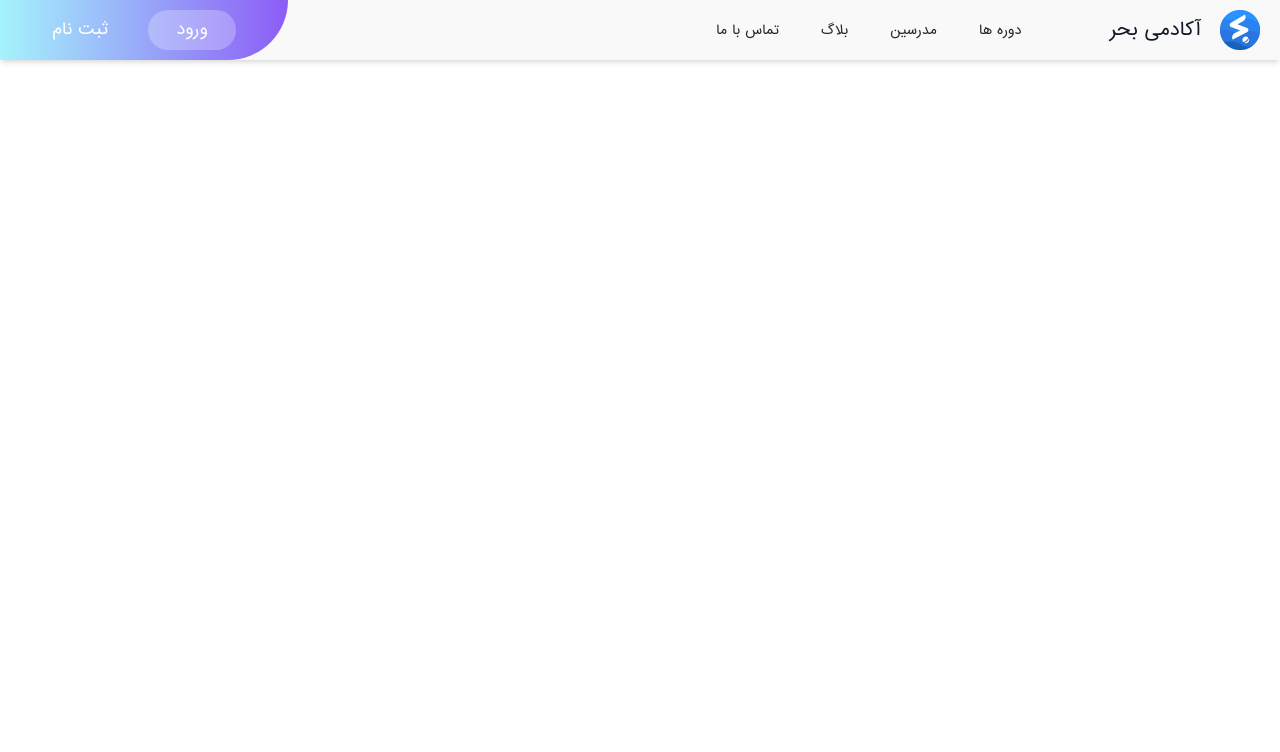
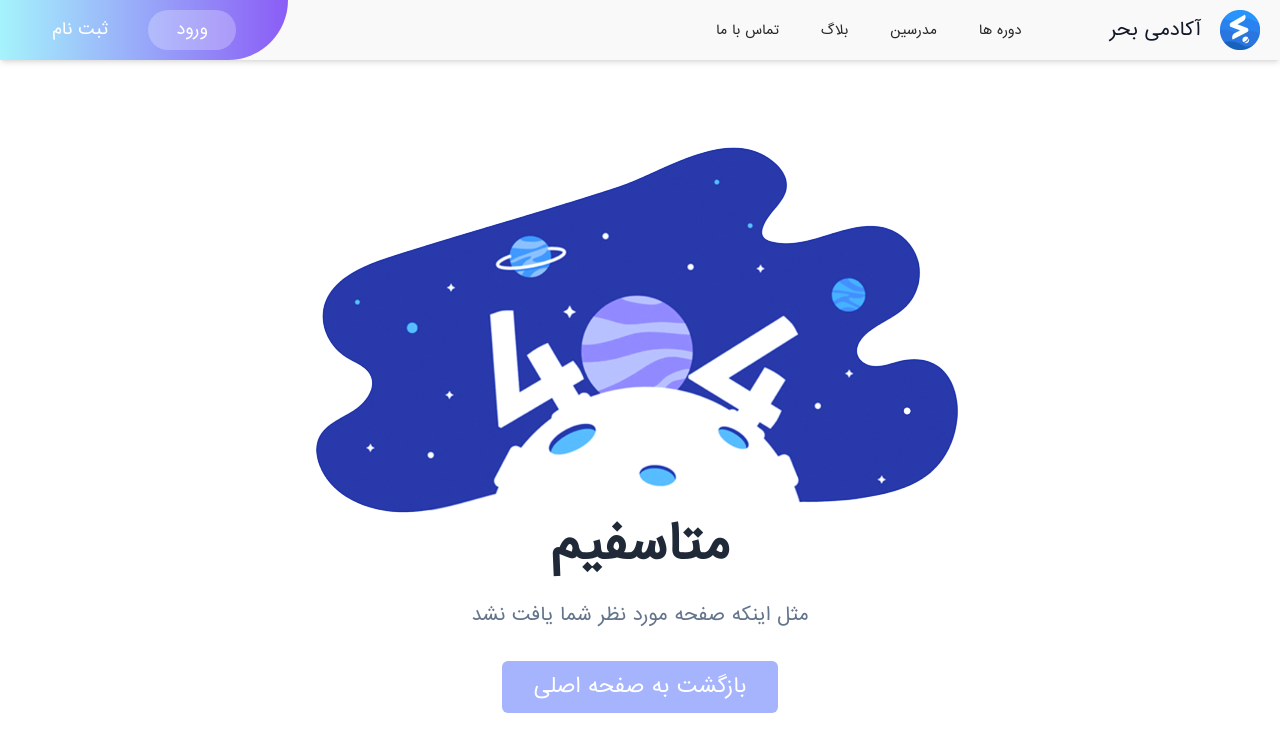
Before and after one commit to ParsaAsdpr/bahr-academy, a React (Create React App) app: page / in a window 1280 px wide. Shown: the top 752 px of the page. Built offline with nearby package versions, Linux system fonts and the light colour scheme.

Commit message:
finished 404 page

```diff
--- a/src/App.js
+++ b/src/App.js
@@ -3,11 +3,13 @@ import './font.css'
 import { Navbar } from './components/Navbar/Navbar.jsx';
 import SignFlip from './components/Signup/SignFlip';
 import { Header } from './Containers/Header';
+import NotFound from './Containers/404/404';
 
 function App() {
   return (
     <div dir='rtl'>
       <Navbar></Navbar>
+      <NotFound></NotFound>
     </div>
   );
 }
--- /dev/null
+++ b/src/Containers/404/404.jsx
@@ -0,0 +1,19 @@
+import React from 'react';
+import notfoundpic from "../../assets/images/404.png";
+import PrimaryButton from '../../components/common/PrimaryButton';
+
+const NotFound = () => {
+    return (
+        <div className='w-full flex whitespace-nowrap flex-wrap justify-center'>
+            <div className='flex justify-center items-center mt-20'>
+                <img src={notfoundpic}/>
+            </div>
+                        <h1 className='md:text-5xl sm:text-4xl text-2xl font-bold text-gray-800 text-center w-full'>متاسفیم</h1>
+                        <p className='sm:text-lg text-sm text-slate-500 text-center w-full my-8 px-3 h-auto inline'>مثل اینکه صفحه مورد نظر شما یافت نشد</p>
+                        <PrimaryButton url="#" text="بازگشت به صفحه اصلی"></PrimaryButton>
+        </div>
+
+     );
+}
+
+export default NotFound;
```
Also changed, not shown: src/assets/images/404.png (added).
